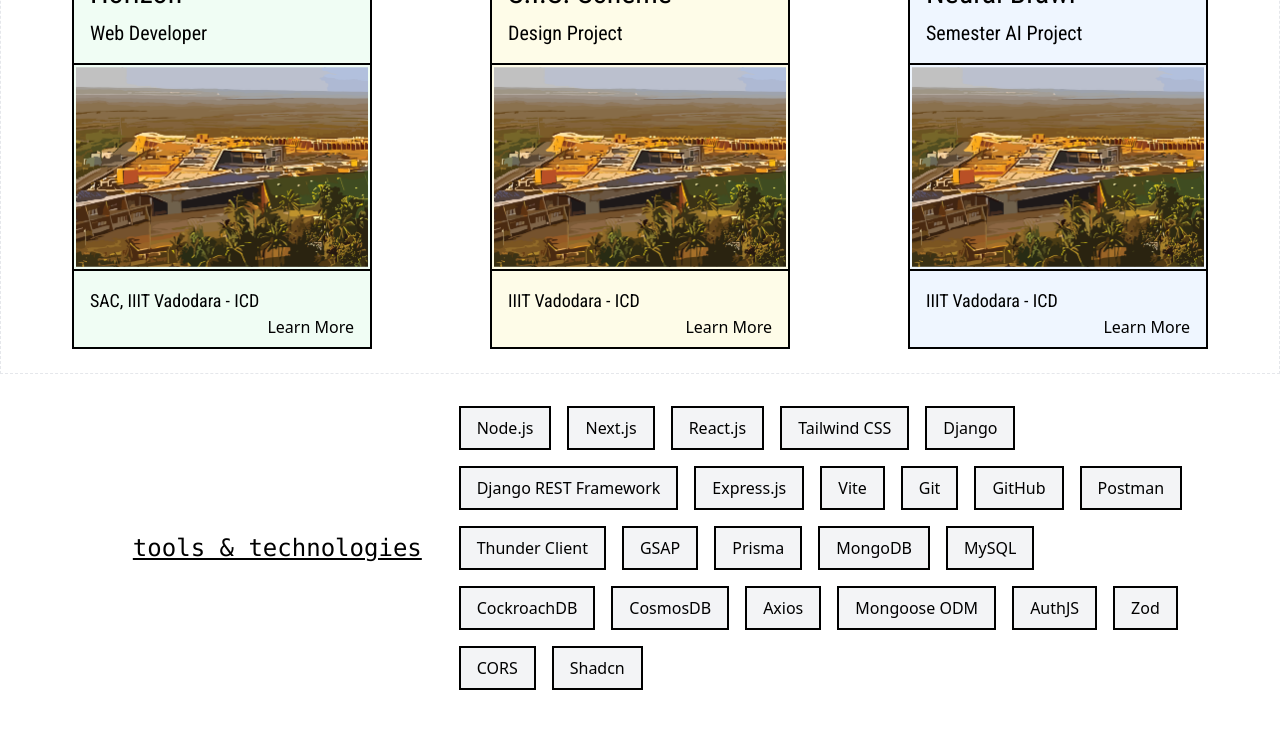
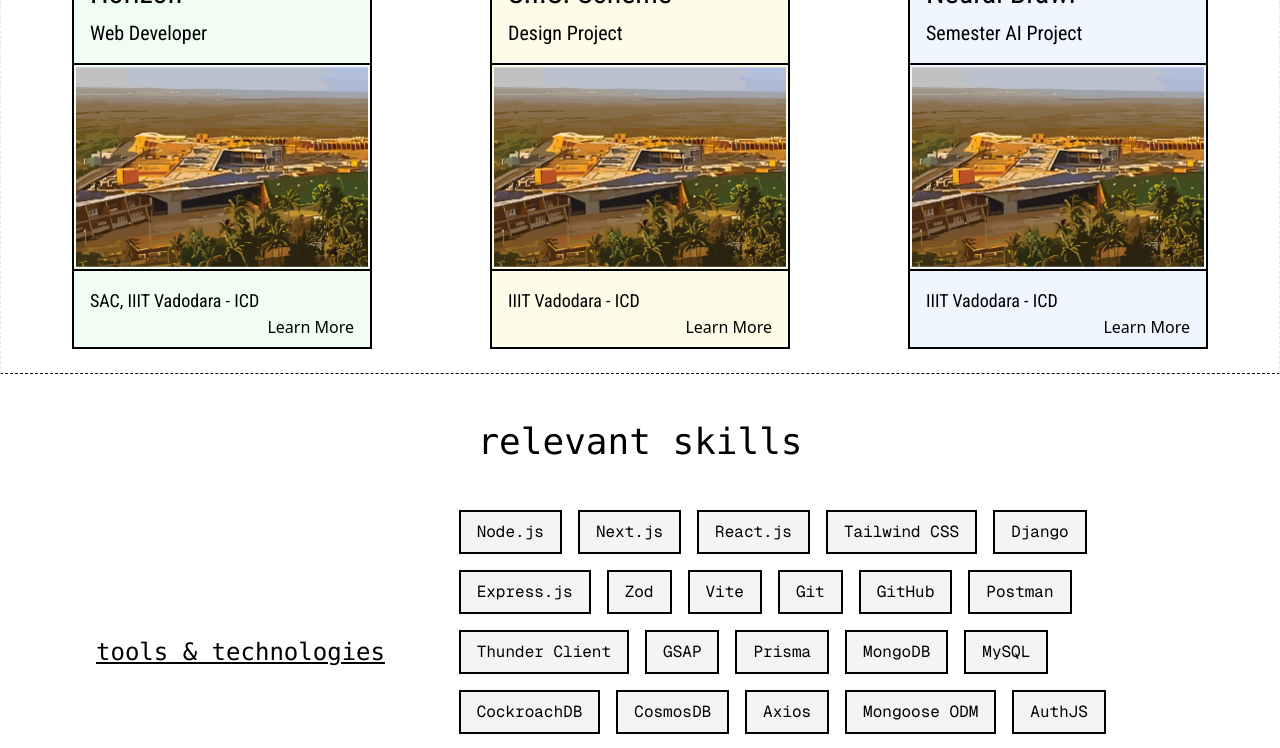
Before and after one commit to YuvrajChauhan1303/yuvraj-portfolio, a Next.js app: page / in a window 1280 px wide. Shown: the part 2000-2748 px from the top of the page. Built offline with nearby package versions, Linux system fonts and the light colour scheme.

Commit message:
responsive skills

```diff
--- a/app/_components/Skill.tsx
+++ b/app/_components/Skill.tsx
@@ -7,13 +7,13 @@ interface SkillProps {
 
 const Skill = ({ title, items }: SkillProps) => {
   return (
-    <div className="w-screen py-8 px-24">
+    <div className="w-screen md:py-8 md:px-24">
       <div className="flex flex-col md:flex-row justify-between items-center mb-8">
-        <div className="text-2xl lowercase font-mono underline mb-4 md:mb-0 w-1/3 flex justify-center items-center">
+        <div className="text-2xl lowercase font-mono underline mb-4 md:mb-0 md:w-1/3 flex md:text-center md:items-center">
           {title}
         </div>
 
-        <div className="flex flex-wrap gap-4 justify-start md:w-2/3">
+        <div className="flex flex-wrap gap-4 justify-start md:w-2/3 w-[75vw]">
           {items.map((item, index) => (
             <SkillItem key={index} text={item.text} />
           ))}
@@ -29,7 +29,7 @@ interface SkillItemProps {
 
 const SkillItem = ({ text }: SkillItemProps) => {
   return (
-    <div className="bg-gray-100 px-4 py-2 border-2 border-black text-center">
+    <div className="bg-gray-100 font-[family-name:var(--font-geist-mono)] px-4 py-2 border-2 border-black text-center">
       {text}
     </div>
   );
--- a/app/_components/_data/skilllData.tsx
+++ b/app/_components/_data/skilllData.tsx
@@ -4,8 +4,8 @@ export const toolData = [
   { text: "React.js" },
   { text: "Tailwind CSS" },
   { text: "Django" },
-  { text: "Django REST Framework" },
   { text: "Express.js" },
+  { text: "Zod" },
   { text: "Vite" },
   { text: "Git" },
   { text: "GitHub" },
@@ -20,7 +20,6 @@ export const toolData = [
   { text: "Axios" },
   { text: "Mongoose ODM" },
   { text: "AuthJS" },
-  { text: "Zod" },
   { text: "CORS" },
   { text: "Shadcn" },
 ];
@@ -36,4 +35,5 @@ export const interestData = [
   { text: "Data Structures & Algorithms" },
   { text: "Full Stack Web Development" },
   { text: "Artificial Intelligence" },
+  { text: "Cryptography & Cyber Security" },
 ];
--- a/app/page.tsx
+++ b/app/page.tsx
@@ -61,13 +61,13 @@ export default function Home() {
           </div>
 
           {/* Right (Image) */}
-          <div className="w-full md:w-[40%] flex justify-center">
+          <div className="w-full flex justify-center">
             <Image
               src="/images/yuvraj.jpg"
-              width={400}
-              height={400}
+              width={500}
+              height={500}
               alt="a graphical representation of a picsart"
-              className="object-cover w-[90%] max-w-md"
+              className="object-contain"
             />
           </div>
         </div>
@@ -89,7 +89,7 @@ export default function Home() {
 
       {/* Work / Experience Section */}
       <div
-        className="flex flex-col border-t-black border border-dashed"
+        className="flex flex-col border-t-black border-b-black border border-dashed"
         ref={workRef}
       >
         <h1 className="text-center text-4xl font-mono mt-12 mb-4">
@@ -103,10 +103,15 @@ export default function Home() {
       </div>
 
       {/* skills */}
-      <div className="h-screen">
-        <Skill title="tools & technologies" items={toolData} />
-        <Skill title="Languages" items={languageData} />
-        <Skill title="Interests" items={interestData} />
+      <div className="flex flex-col">
+        <h1 className="text-center text-4xl font-mono mt-12 mb-4">
+          relevant skills
+        </h1>
+        <div className="overflow-x-hidden">
+          <Skill title="tools & technologies" items={toolData} />
+          <Skill title="Languages" items={languageData} />
+          <Skill title="Interests" items={interestData} />
+        </div>
       </div>
     </div>
   );
```
